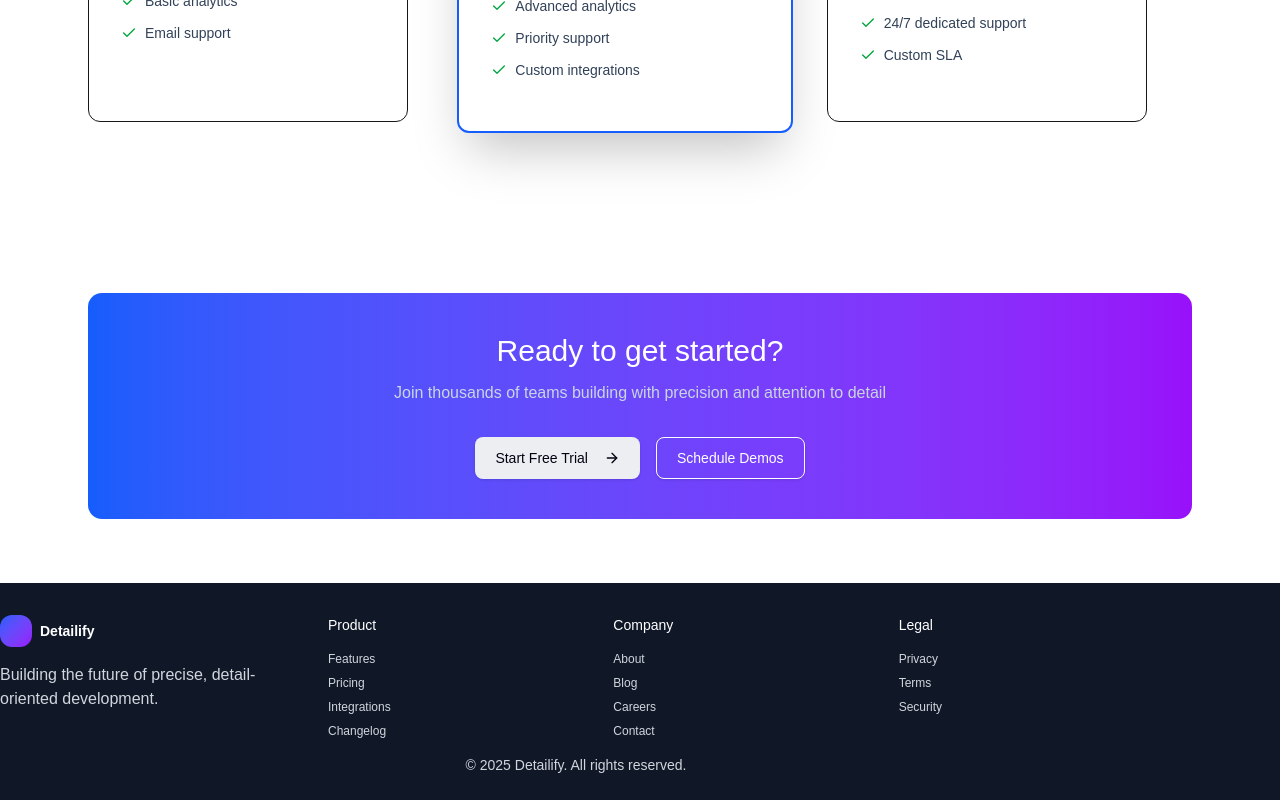
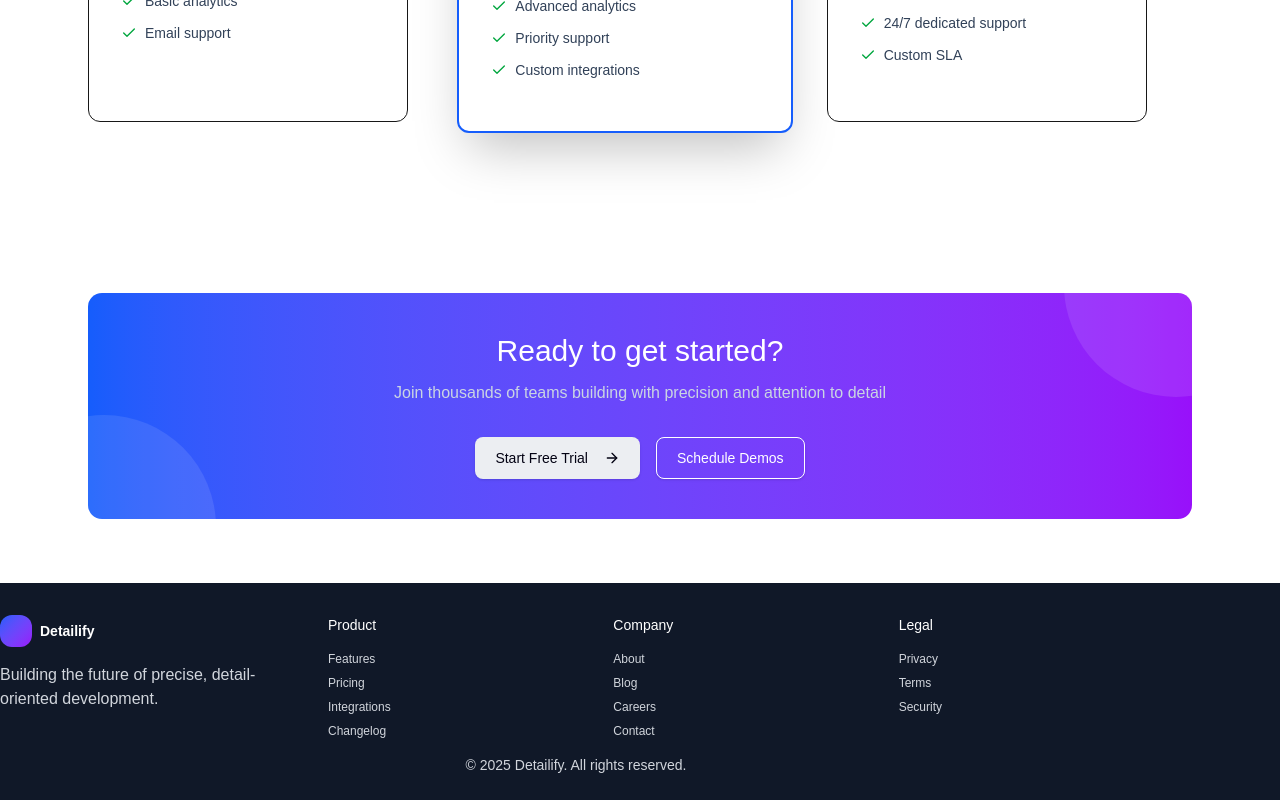
Before and after one commit to najeesidahmed/ruach-tech-figma-to-code, a Next.js app in the folder detailify-landing/: page / in a window 1280 px wide. Shown: the part 1820-2620 px from the top of the page. Built offline with nearby package versions, Linux system fonts and the light colour scheme.

Commit message:
add decorative circles to cta banner with correct positioning and styling

```diff
--- a/detailify-landing/components/sections/CtaSection.tsx
+++ b/detailify-landing/components/sections/CtaSection.tsx
@@ -5,6 +5,9 @@ export function CtaSection() {
     return (
         <section className="mx-auto max-w-6xl px-6 py-16">
             <div className="relative overflow-hidden rounded-[14px] bg-linear-to-r from-[#155DFC] to-[#9810FA] px-10 py-10 text-center text-white">
+                {/* decorative circles */}
+                <div className="pointer-events-none absolute -left-24 -bottom-30 h-56 w-56 rounded-full bg-white/10"/>
+                <div className="pointer-events-none absolute -right-24 -top-30 h-56 w-56 rounded-full bg-white/10"/>
                 <h2 className="text-3xl font-medium">
                     Ready to get started?
                 </h2>
```
